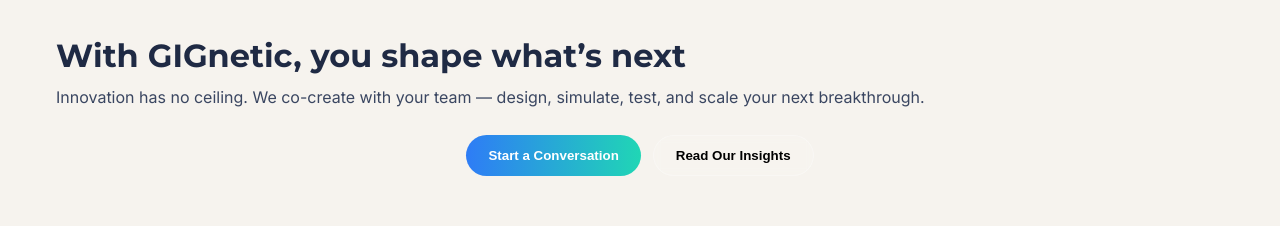
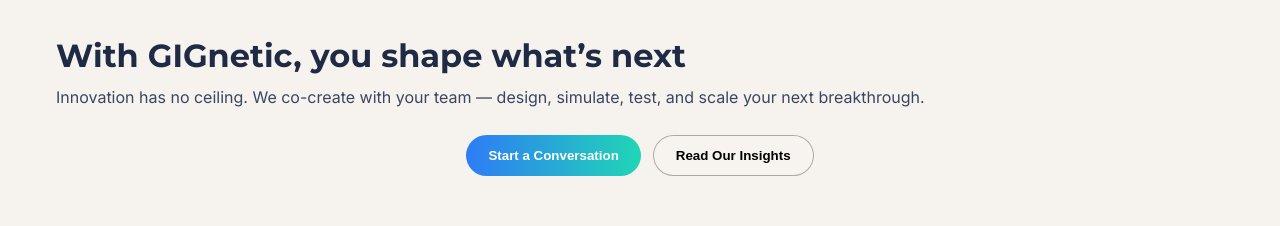
Before and after one commit to ShankarNH2003/GIG, a plain HTML site: page index.html in a window 1280 px wide. Shown: the part 3460-3686 px from the top of the page. Drawn offline with Linux system fonts and the light colour scheme.

Commit message:
Update index.html

```diff
--- a/index.html
+++ b/index.html
@@ -287,7 +287,7 @@
         background: rgba(255, 255, 255, 0.1);
         backdrop-filter: blur(4px);
         color: #000; /* changed to black */
-        border: 1px solid rgba(255, 255, 255, 0.3);
+        border: 1px solid rgba(0, 0, 0, 0.3);
       }
 
 
```
